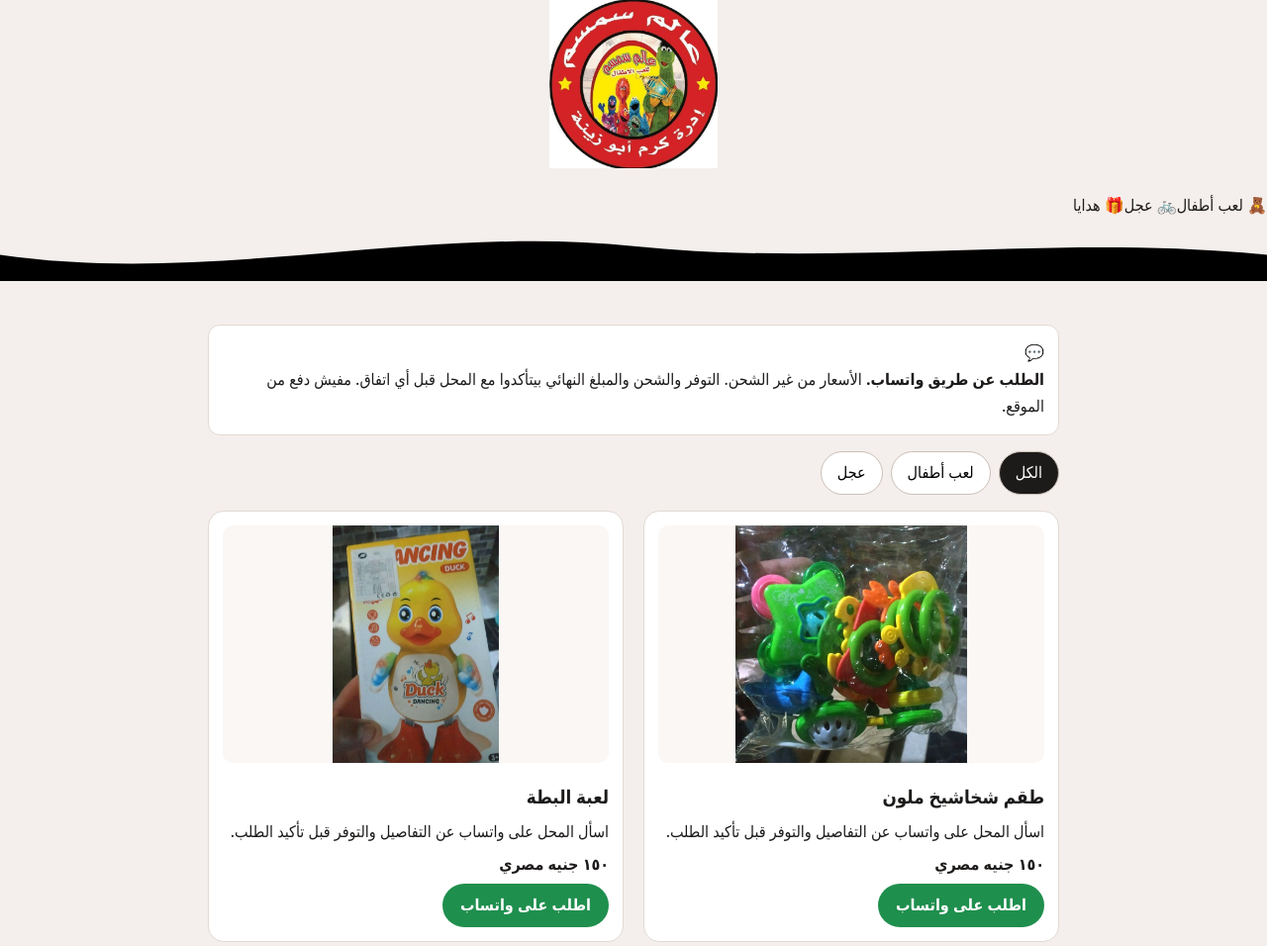
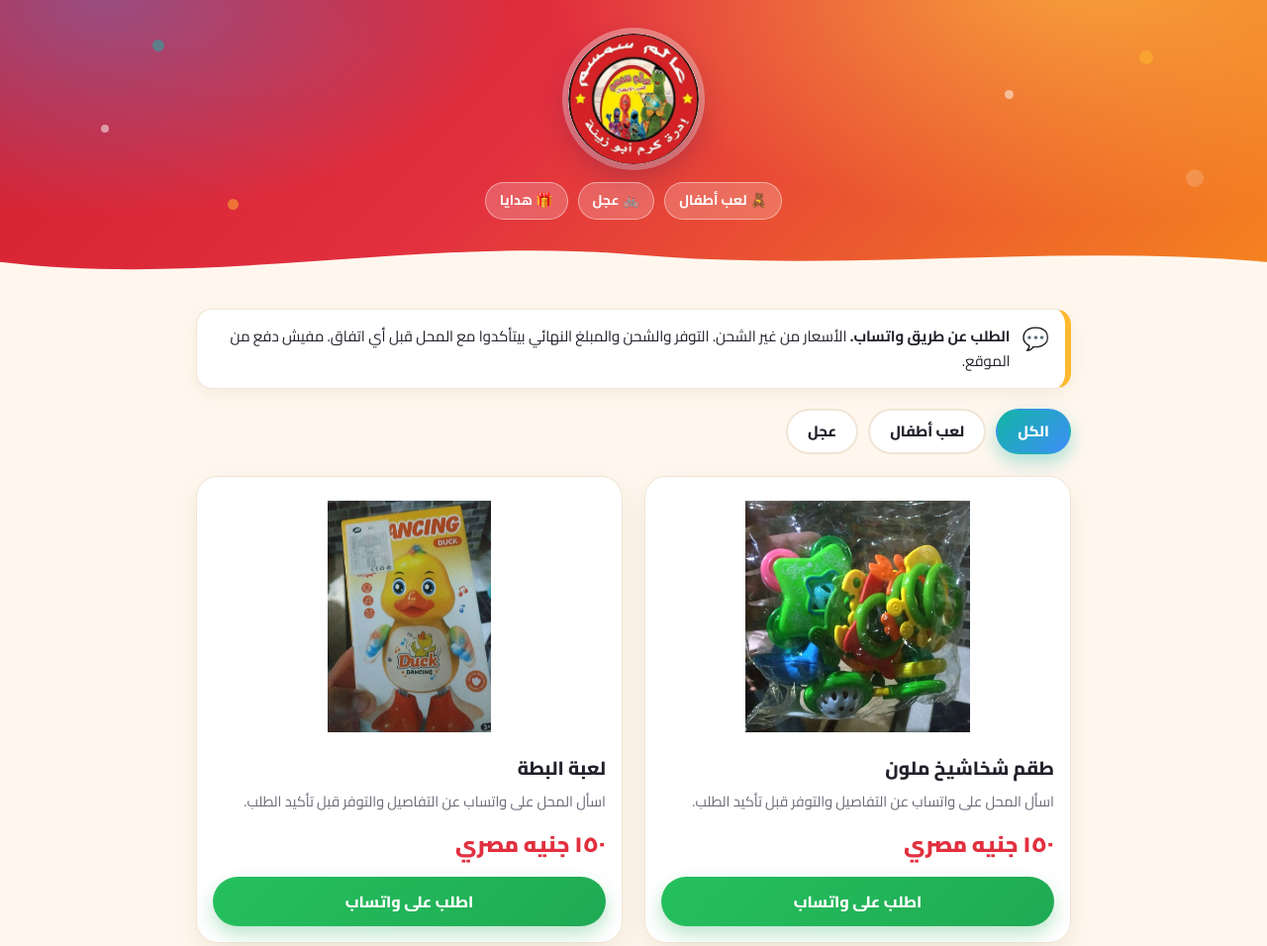
Before and after one commit to Mostafakibs/sesame-store, a plain HTML site: page index.html in a window 1280 px wide. Shown: the top 956 px of the page at 99% size. Drawn offline with Linux system fonts and the light colour scheme.

Commit message:
Redesign homepage: cheerful professional look
Added CSS variables for theming and improved overall styling.

```diff
--- a/style.css
+++ b/style.css
@@ -1,10 +1,153 @@
-body{margin:0;background:#f4efec;font-family:system-ui,"Segoe UI",Tahoma,sans-serif;color:#1d1b1a;line-height:1.7}
-main{max-width:860px;margin:0 auto;padding:20px}.logo{text-align:center}.logo img{width:170px;max-width:60%}
-h1{text-align:center;margin:8px 0}.mut{color:#6b625d;text-align:center;margin:0 0 16px}.small{font-size:12px}
-.note{background:#fff;border:1px solid #e2d9d3;border-radius:12px;padding:14px;margin:16px 0}
-.cats{display:flex;gap:8px;flex-wrap:wrap;margin:16px 0}.cats button{min-height:44px;padding:0 16px;border-radius:22px;border:1px solid #cbbfb7;background:#fff;font:inherit;cursor:pointer}.cats button.on{background:#1d1b1a;color:#fff}
-.grid{display:grid;grid-template-columns:1fr;gap:20px}@media(min-width:700px){.grid{grid-template-columns:1fr 1fr}}
-.card{background:#fff;border-radius:16px;padding:14px;border:1px solid #e2d9d3;min-width:0}.card img.main{width:100%;height:240px;object-fit:contain;border-radius:10px;background:#faf7f5}
-.thumbs{display:flex;gap:8px;overflow-x:auto;margin-top:8px}.thumbs img{height:70px;border-radius:8px;cursor:pointer}
-.card h3{margin:10px 0 4px}.price{font-weight:700}.card p{margin:6px 0}
-a.btn{display:inline-flex;align-items:center;justify-content:center;min-height:44px;padding:0 18px;border-radius:22px;background:#1f8f4e;color:#fff;text-decoration:none;font-weight:600}
+:root{
+  --ink:#23202b;
+  --muted:#6e6878;
+  --coral:#e2303f;
+  --sunny:#ffb930;
+  --teal:#12b5a5;
+  --sky:#3e8ef7;
+  --grape:#8b5cf6;
+  --wa:#1faa53;
+  --card:#ffffff;
+  --bg:#fff7ee;
+  --ring:#f1e4d6;
+}
+*{box-sizing:border-box}
+html{scroll-behavior:smooth}
+body{
+  margin:0;
+  font-family:"Cairo",system-ui,"Segoe UI",Tahoma,sans-serif;
+  color:var(--ink);
+  background:var(--bg);
+  line-height:1.7;
+  -webkit-font-smoothing:antialiased;
+}
+
+/* ---------- Hero ---------- */
+.hero{
+  position:relative;
+  overflow:hidden;
+  text-align:center;
+  color:#fff;
+  background:
+    radial-gradient(900px 420px at 85% -10%, rgba(255,209,66,.6), transparent 60%),
+    radial-gradient(760px 400px at 8% 0%, rgba(62,142,247,.4), transparent 55%),
+    linear-gradient(135deg, #d21f2f 0%, var(--coral) 42%, #f5841f 100%);
+  padding:34px 20px 64px;
+}
+.dots i{position:absolute;border-radius:50%;opacity:.5;pointer-events:none}
+.dots i:nth-child(1){width:14px;height:14px;background:var(--sunny);top:18%;inset-inline-start:9%}
+.dots i:nth-child(2){width:9px;height:9px;background:#fff;top:32%;inset-inline-start:20%}
+.dots i:nth-child(3){width:12px;height:12px;background:var(--teal);top:14%;inset-inline-end:12%}
+.dots i:nth-child(4){width:8px;height:8px;background:#fff;top:44%;inset-inline-end:8%}
+.dots i:nth-child(5){width:18px;height:18px;background:rgba(255,255,255,.35);bottom:34%;inset-inline-start:5%}
+.dots i:nth-child(6){width:11px;height:11px;background:var(--sunny);bottom:26%;inset-inline-end:18%}
+.hero-in{position:relative;max-width:640px;margin:0 auto}
+.logo{
+  width:132px;height:132px;margin:0 auto 14px;
+  background:#fff;border-radius:50%;
+  display:flex;align-items:center;justify-content:center;
+  box-shadow:0 12px 30px rgba(60,20,80,.28), 0 0 0 6px rgba(255,255,255,.35);
+  overflow:hidden;
+}
+.logo img{width:100%;height:100%;object-fit:cover;border-radius:50%}
+.hero h1{
+  margin:0;font-size:clamp(30px,7vw,44px);font-weight:900;line-height:1.25;
+  text-shadow:0 3px 14px rgba(60,20,80,.3);
+}
+.tag{margin:6px 0 0;font-size:clamp(15px,3.6vw,18px);font-weight:600;opacity:.95}
+.hero-badges{display:flex;gap:10px;justify-content:center;flex-wrap:wrap;margin-top:18px}
+.hero-badges span{
+  background:rgba(255,255,255,.2);
+  border:1px solid rgba(255,255,255,.45);
+  backdrop-filter:blur(4px);
+  padding:6px 14px;border-radius:999px;font-size:14px;font-weight:700;
+}
+.wave{position:absolute;bottom:-1px;left:0;width:100%;height:52px;display:block}
+.wave path{fill:var(--bg)}
+
+/* ---------- Layout ---------- */
+main{max-width:920px;margin:0 auto;padding:22px 18px 30px}
+
+/* ---------- Notice ---------- */
+.note{
+  display:flex;gap:12px;align-items:flex-start;
+  background:#fff;border:1.5px solid var(--ring);
+  border-inline-start:6px solid var(--sunny);
+  border-radius:16px;padding:14px 16px;margin:4px 0 20px;
+  box-shadow:0 6px 18px rgba(120,80,30,.07);
+  font-size:15px;
+}
+.note-ic{font-size:22px;line-height:1.4}
+
+/* ---------- Category pills ---------- */
+.cats{display:flex;gap:10px;flex-wrap:wrap;margin:0 0 22px}
+.cats button{
+  min-height:46px;padding:0 20px;border-radius:999px;
+  border:2px solid var(--ring);background:#fff;color:var(--ink);
+  font:inherit;font-weight:800;font-size:15px;cursor:pointer;
+  transition:transform .15s ease, box-shadow .15s ease, background .15s ease;
+}
+.cats button:hover{transform:translateY(-2px);box-shadow:0 8px 16px rgba(120,80,30,.12)}
+.cats button.on{
+  background:linear-gradient(135deg,var(--teal),var(--sky));
+  border-color:transparent;color:#fff;
+  box-shadow:0 8px 18px rgba(18,181,165,.35);
+}
+
+/* ---------- Product grid ---------- */
+.grid{display:grid;grid-template-columns:1fr;gap:22px}
+@media(min-width:720px){.grid{grid-template-columns:1fr 1fr}}
+.card{
+  background:var(--card);border-radius:22px;padding:16px;
+  border:1.5px solid var(--ring);
+  box-shadow:0 10px 26px rgba(120,80,30,.09);
+  min-width:0;display:flex;flex-direction:column;
+  transition:transform .18s ease, box-shadow .18s ease;
+}
+.card:hover{transform:translateY(-4px);box-shadow:0 18px 36px rgba(120,80,30,.16)}
+.card .ph{
+  position:relative;border-radius:16px;overflow:hidden;
+  background:linear-gradient(180deg,#fdf2e4,#fff);
+  border:1px solid var(--ring);
+}
+.card img.main{width:100%;height:250px;object-fit:contain;display:block;padding:8px}
+.cat-chip{
+  position:absolute;top:10px;inset-inline-start:10px;
+  background:linear-gradient(135deg,var(--sunny),#ffd66b);
+  color:#5c3d00;font-size:12.5px;font-weight:800;
+  padding:4px 12px;border-radius:999px;box-shadow:0 4px 10px rgba(150,100,0,.18);
+}
+.thumbs{display:flex;gap:8px;overflow-x:auto;margin-top:10px;padding-bottom:2px}
+.thumbs img{
+  height:66px;border-radius:10px;cursor:pointer;flex:0 0 auto;
+  border:2px solid var(--ring);background:#fff;padding:2px;
+  transition:border-color .15s ease, transform .15s ease;
+}
+.thumbs img:hover{border-color:var(--teal);transform:scale(1.05)}
+.card h3{margin:12px 0 2px;font-size:19px;font-weight:800}
+.card p{margin:4px 0;color:var(--muted);font-size:14.5px}
+.card .price{
+  margin:8px 0 14px;font-size:22px;font-weight:900;color:var(--coral);
+}
+.card .price small{font-size:14px;font-weight:700;color:var(--muted)}
+.card .btn{
+  margin-top:auto;
+  display:inline-flex;align-items:center;justify-content:center;gap:9px;
+  min-height:50px;padding:0 20px;border-radius:999px;
+  background:linear-gradient(135deg,#25c05e,var(--wa));
+  color:#fff;text-decoration:none;font-weight:800;font-size:16px;
+  box-shadow:0 8px 18px rgba(31,170,83,.3);
+  transition:transform .15s ease, box-shadow .15s ease;
+}
+.card .btn:hover{transform:translateY(-2px);box-shadow:0 12px 24px rgba(31,170,83,.4)}
+.card .btn svg{width:22px;height:22px;flex:0 0 auto}
+
+/* ---------- Footer ---------- */
+.mut{color:var(--muted);text-align:center;margin:26px 0 8px}
+.small{font-size:12.5px}
+.foot{
+  text-align:center;color:var(--muted);font-size:13.5px;
+  padding:18px 16px 26px;border-top:1.5px dashed var(--ring);
+  background:#fff;
+}
+#foot-name{font-weight:800;color:var(--ink)}
```
